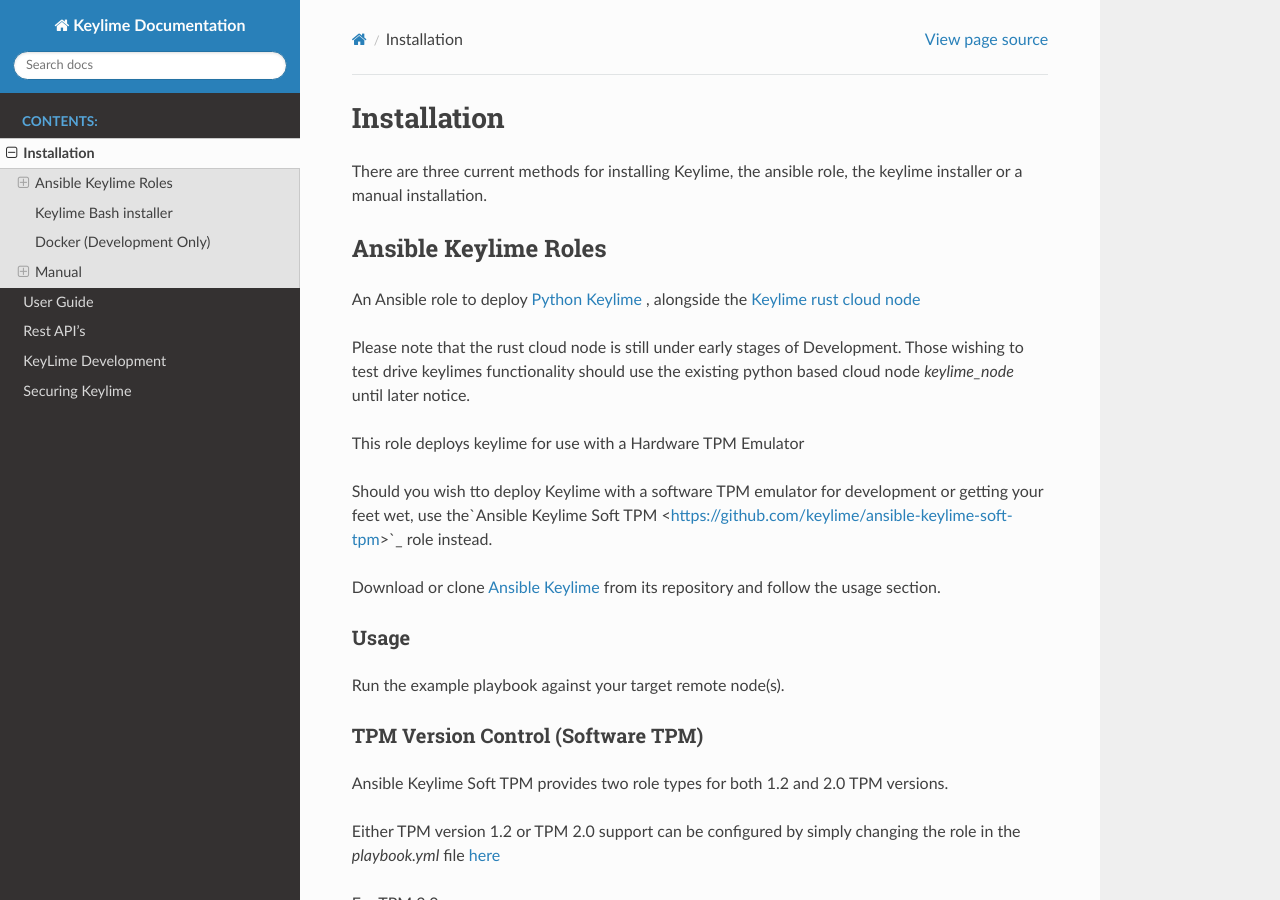
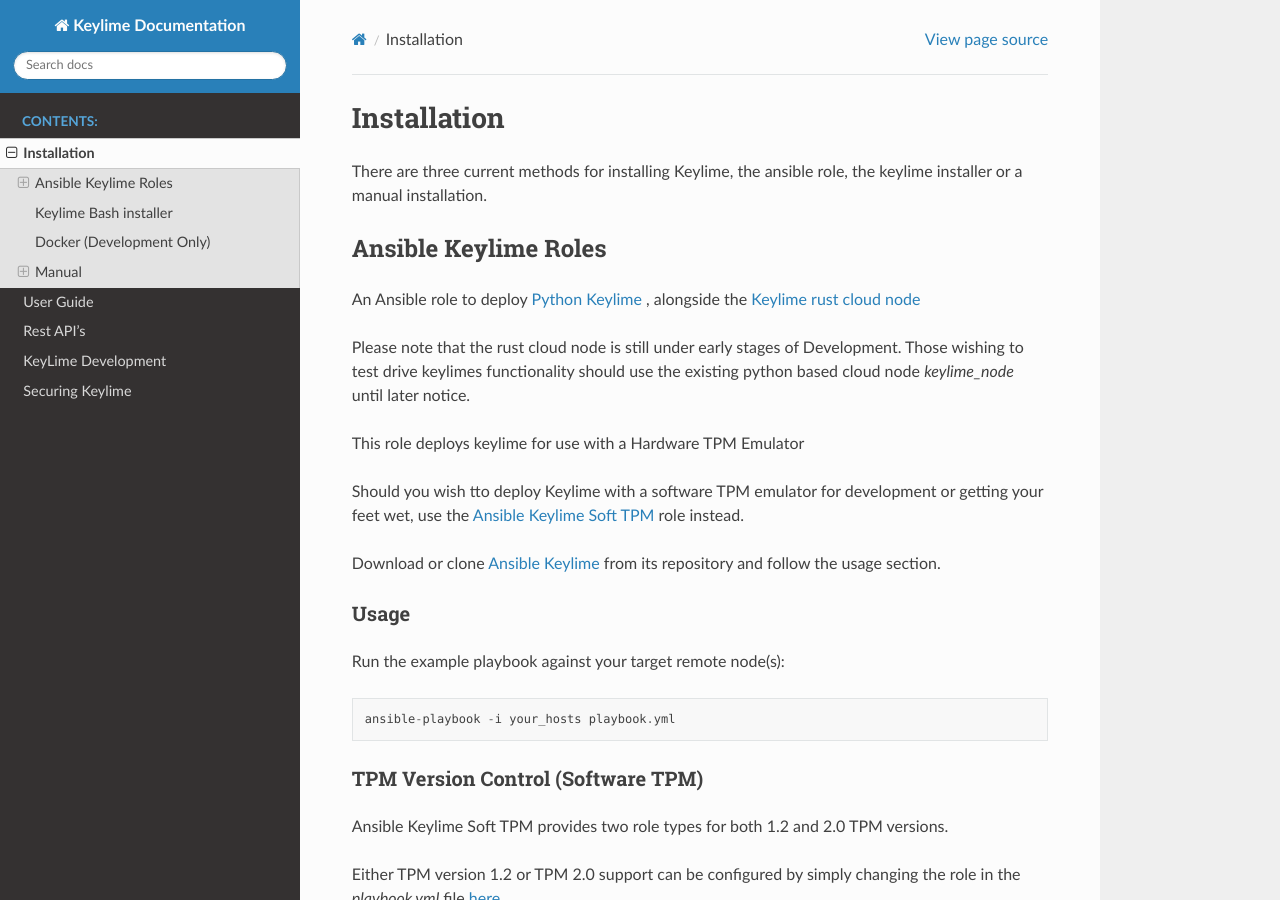
Before and after one commit to keylime/keylime, a Sphinx documentation site: the page built from docs/installation.rst, in a window 1280 px wide and 900 px high. Built offline with Sphinx 7.4.7 and the Read the Docs theme 2.0.0, drawn with Linux system fonts in a browser that asks for light colours; part of the change alters nothing that is shown.

```diff
--- a/docs/installation.rst
+++ b/docs/installation.rst
@@ -17,7 +17,7 @@ python based cloud node `keylime_node` until later notice.
 This role deploys keylime for use with a Hardware TPM Emulator
 
 Should you wish tto deploy Keylime with a software TPM emulator for development
-or getting your feet wet, use the`Ansible Keylime Soft TPM <https://github.com/keylime/ansible-keylime-soft-tpm>`_
+or getting your feet wet, use the `Ansible Keylime Soft TPM <https://github.com/keylime/ansible-keylime-soft-tpm>`_
 role instead.
 
 Download or clone `Ansible Keylime <https://github.com/keylime/ansible-keylime>`_
@@ -26,9 +26,8 @@ from its repository and follow the usage section.
 Usage
 ~~~~~
 
-Run the example playbook against your target remote node(s).
+Run the example playbook against your target remote node(s)::
 
-.. highlight:: rst
     ansible-playbook -i your_hosts playbook.yml
 
 TPM Version Control (Software TPM)
```
